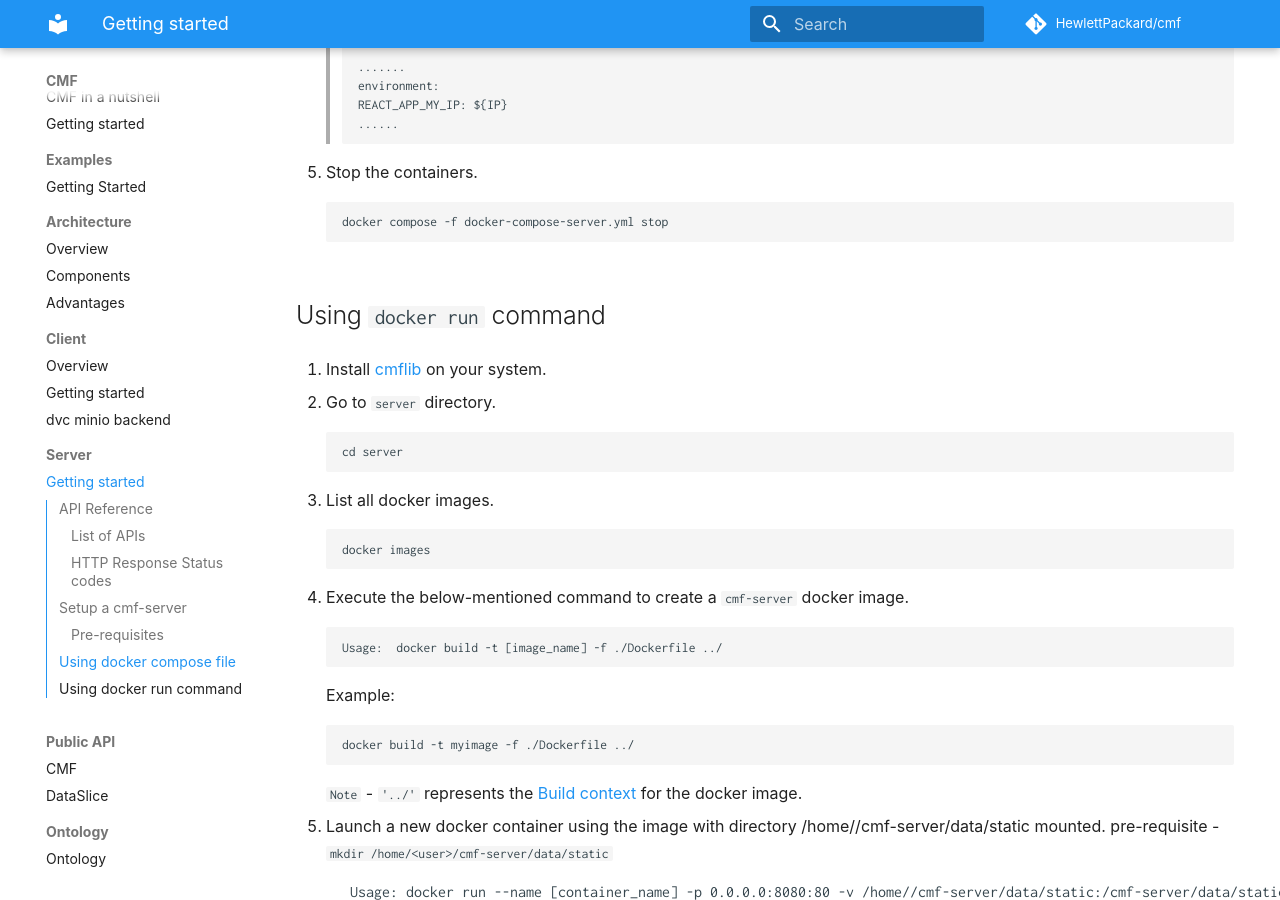
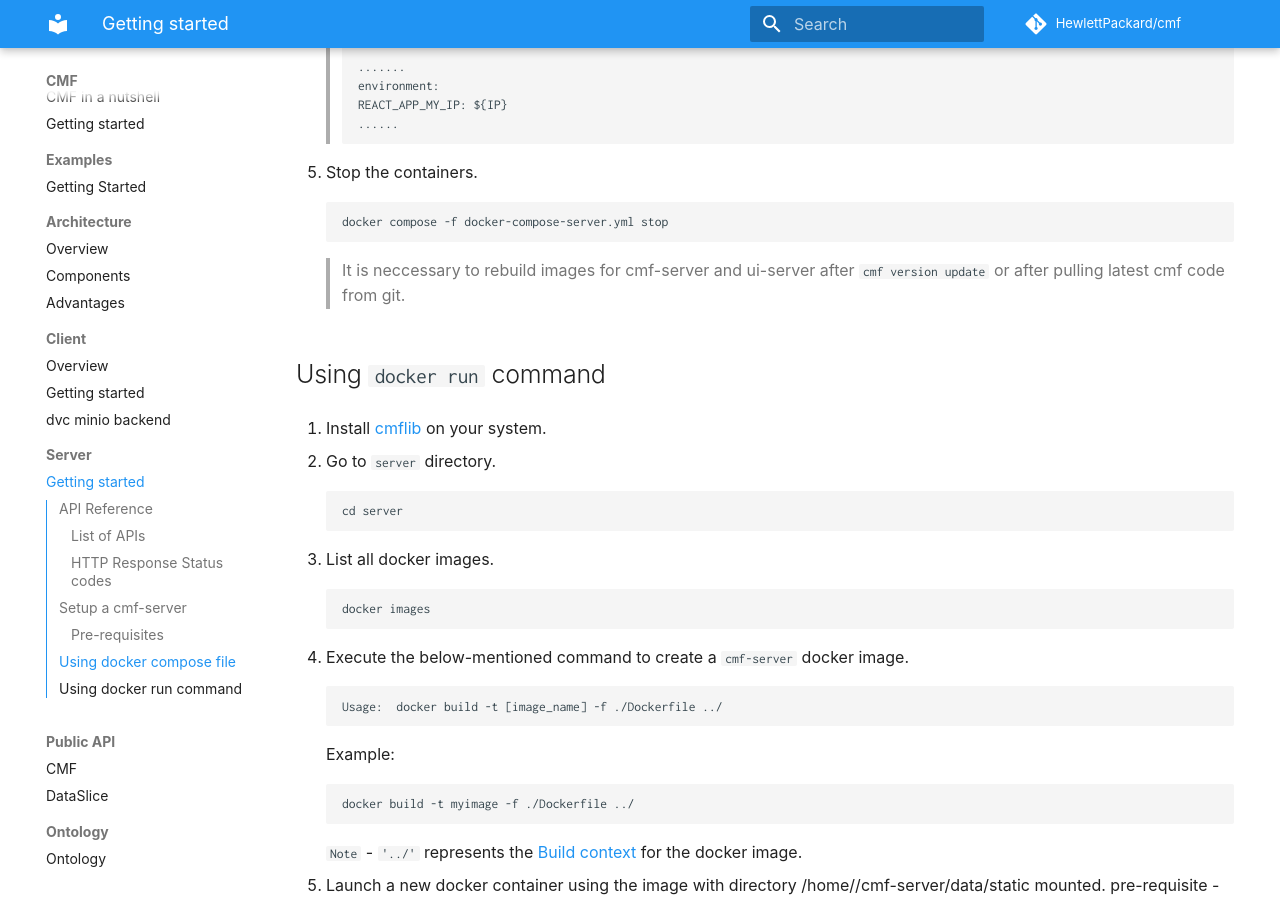
Before and after one commit to HewlettPackard/cmf, an MkDocs documentation site: the page built from docs/cmf_server/cmf-server.md, in a window 1280 px wide and 900 px high, scrolled down 2060 px. Built offline with MkDocs 1.6.1 and Material for MkDocs 9.7.7, drawn with Linux system fonts in a browser that asks for light colours; some web fonts are replaced; comment, search, counter and statistics services are not loaded; some of the changed lines change nothing that is shown; some of the changed text lies outside the part shown.

Commit message:
Update cmf-server.md

````diff
--- a/docs/cmf_server/cmf-server.md
+++ b/docs/cmf_server/cmf-server.md
@@ -20,7 +20,7 @@ They accept and return JSON-encoded request bodies and responses and return stan
 | Code  | Title                     | Description                                                  |
 |-------| ------------------------- |--------------------------------------------------------------|
 | `200` | `OK`                      | mlmd is successfully pushed (e.g. when using `GET`, `POST`). |
-| `400` | `Bad request`             | When the cmf[env](cmf%2Fenv)-server is not available.                        |
+| `400` | `Bad request`             | When the cmf-server is not available.                        |
 | `500` | `Internal server error`   | When an internal error has happened                          |
 
 
@@ -76,6 +76,7 @@ There are two ways to start cmf server -
    ```
    docker compose -f docker-compose-server.yml stop
    ```
+> It is neccessary to rebuild images for cmf-server and ui-server after `cmf version update` or after pulling latest cmf code from git.
 
 ## Using `docker run` command
 
````
